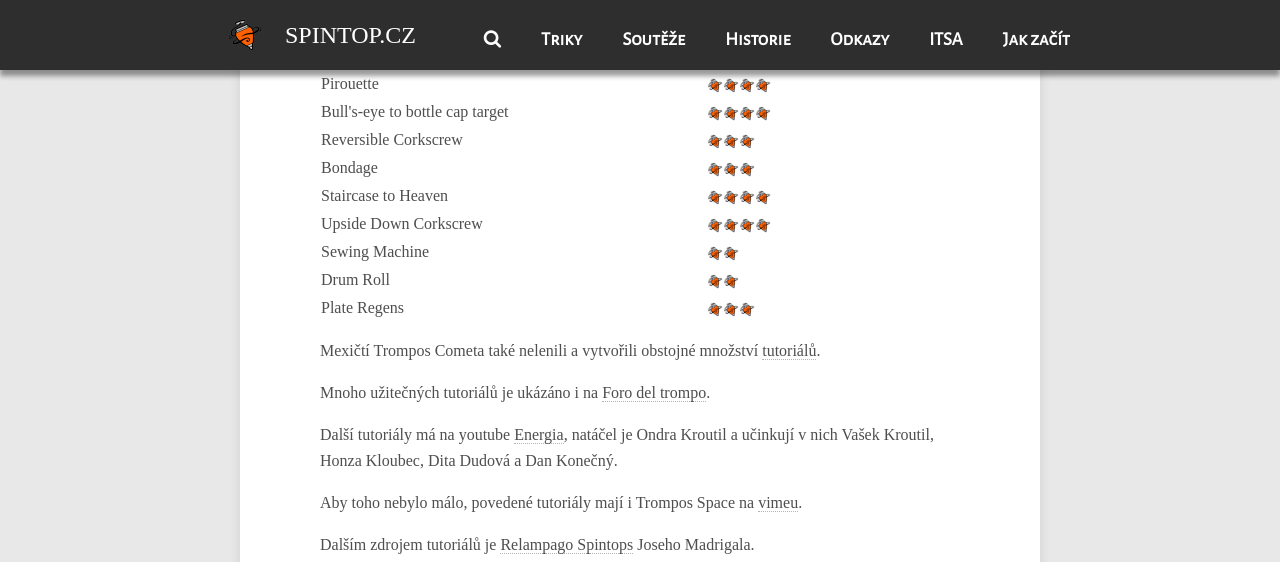
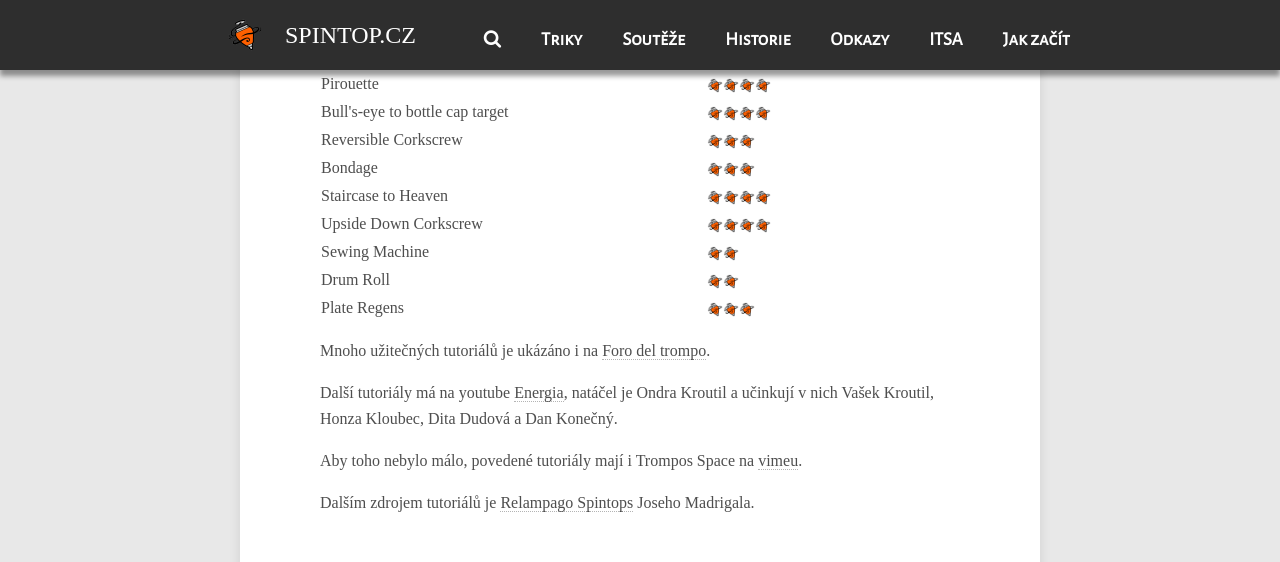
Before and after one commit to Hroch92/spintopcz, a Jekyll site: the page built from _posts/2014-01-29-tutorialy.md, in a window 1280 px wide and 900 px high, scrolled down 3534 px, cut to the strip 0-562 px from the top of the window. Built offline with Jekyll 4.4.1, drawn with Linux system fonts in a browser that asks for light colours; nearby versions of some CDN libraries; comment, search, counter and statistics services are not loaded; some of the changed lines change nothing that is shown.

Commit message:
Update 2014-01-29-tutorialy.md

```diff
--- a/_posts/2014-01-29-tutorialy.md
+++ b/_posts/2014-01-29-tutorialy.md
@@ -3,6 +3,7 @@
 layout: page
 title: Tutoriály
 created: 1390979644
+published: true
 ---
 Vlastní tutoriály na triky s káčou teprve připravujeme, ale kluci ze slusny.net mají pár základních triků natočených, takže <a href="http://www.youtube.com/playlist?list=PLjsnPtQYJ32-B8_Co25-TANusuCUxjooI">tady</a> jsou.
 
@@ -492,7 +493,7 @@
 
 
 
-<p>Několik triků zpracoval i Jorge Alcoz na jeho <a href="http://ta0.com/tricks/tricks.html">webu</a>, některé triky jsou i s podrobným popisem a historií:</p>
+<p>Několik triků zpracoval i Jorge Alcoz na jeho <a href="//ta0.com/tricks/tricks.html">webu</a>, některé triky jsou i s podrobným popisem a historií:</p>
 
 
 
@@ -502,7 +503,7 @@
 
 		<tr>
 
-			<td><a href="http://ta0.com/tricks/sport-division/S01_spinner.swf">Spinner</a></td>
+			<td><a href="//ta0.com/tricks/sport-division/S01_spinner.swf">Spinner</a></td>
 
 			<td><img alt="" src="/images/Tutorialy/obtiznost.png" style="border:0px; height:15px; padding:0px; width:16px" /></td>
 
@@ -510,7 +511,7 @@
 
 		<tr>
 
-			<td><a href="http://http://ta0.com/tricks/sport-division/S02_bigscoop.swf">Big Scoop</a></td>
+			<td><a href="//ta0.com/tricks/sport-division/S02_bigscoop.swf">Big Scoop</a></td>
 
 			<td><img alt="" src="/images/Tutorialy/obtiznost.png" style="border:0px; height:15px; padding:0px; width:16px" /></td>
 
@@ -518,7 +519,7 @@
 
 		<tr>
 
-			<td><a href="http://ta0.com/tricks/sport-division/S03_frisbee.swf">Bull's-eye to Frisbee</a></td>
+			<td><a href="//ta0.com/tricks/sport-division/S03_frisbee.swf">Bull's-eye to Frisbee</a></td>
 
 			<td><img alt="" src="/images/Tutorialy/obtiznost.png" style="border:0px; height:15px; padding:0px; width:16px" /></td>
 
@@ -526,7 +527,7 @@
 
 		<tr>
 
-			<td><a href="http://ta0.com/tricks/sport-division/S04_skyrocket.swf">Sky Rocket</a></td>
+			<td><a href="//ta0.com/tricks/sport-division/S04_skyrocket.swf">Sky Rocket</a></td>
 
 			<td><img alt="" src="/images/Tutorialy/obtiznost.png" style="border:0px; height:15px; padding:0px; width:16px" /></td>
 
@@ -534,7 +535,7 @@
 
 		<tr>
 
-			<td><a href="http://ta0.com/tricks/sport-division/S05_boomerang.swf">Boomerang</a></td>
+			<td><a href="//ta0.com/tricks/sport-division/S05_boomerang.swf">Boomerang</a></td>
 
 			<td><img alt="" src="/images/Tutorialy/obtiznost.png" style="border:0px; height:15px; padding:0px; width:16px" /></td>
 
@@ -542,7 +543,7 @@
 
 		<tr>
 
-			<td><a href="http://ta0.com/tricks/sport-division/S06_boomerang-under-leg.swf">Boomerang Under the Leg</a></td>
+			<td><a href="//ta0.com/tricks/sport-division/S06_boomerang-under-leg.swf">Boomerang Under the Leg</a></td>
 
 			<td><img alt="" src="/images/Tutorialy/obtiznost.png" style="border:0px; height:15px; padding:0px; width:16px" /><img alt="" src="/images/Tutorialy/obtiznost.png" style="border:0px; height:15px; padding:0px; width:16px" /></td>
 
@@ -550,7 +551,7 @@
 
 		<tr>
 
-			<td><a href="http://ta0.com/tricks/sport-division/S07_mgr.swf">Merry Go Round</a></td>
+			<td><a href="//ta0.com/tricks/sport-division/S07_mgr.swf">Merry Go Round</a></td>
 
 			<td><img alt="" src="/images/Tutorialy/obtiznost.png" style="border:0px; height:15px; padding:0px; width:16px" /></td>
 
@@ -558,7 +559,7 @@
 
 		<tr>
 
-			<td><a href="http://http://ta0.com/tricks/sport-division/S08_hacky.swf">Hackey Top</a></td>
+			<td><a href="//ta0.com/tricks/sport-division/S08_hacky.swf">Hackey Top</a></td>
 
 			<td><img alt="" src="/images/Tutorialy/obtiznost.png" style="border:0px; height:15px; padding:0px; width:16px" /></td>
 
@@ -566,7 +567,7 @@
 
 		<tr>
 
-			<td><a href="http://ta0.com/tricks/sport-division/S09_armwalker.swf">Arm Walker</a></td>
+			<td><a href="//ta0.com/tricks/sport-division/S09_armwalker.swf">Arm Walker</a></td>
 
 			<td><img alt="" src="/images/Tutorialy/obtiznost.png" style="border:0px; height:15px; padding:0px; width:16px" /></td>
 
@@ -574,7 +575,7 @@
 
 		<tr>
 
-			<td><a href="http://ta0.com/tricks/sport-division/S10_crazy8.swf">Crazy 8's</a></td>
+			<td><a href="//ta0.com/tricks/sport-division/S10_crazy8.swf">Crazy 8's</a></td>
 
 			<td><img alt="" src="/images/Tutorialy/obtiznost.png" style="border:0px; height:15px; padding:0px; width:16px" /></td>
 
@@ -582,7 +583,7 @@
 
 		<tr>
 
-			<td><a href="http://ta0.com/tricks/sport-division/S11_trapeze.swf">Trapeze</a></td>
+			<td><a href="//ta0.com/tricks/sport-division/S11_trapeze.swf">Trapeze</a></td>
 
 			<td><img alt="" src="/images/Tutorialy/obtiznost.png" style="border:0px; height:15px; padding:0px; width:16px" /></td>
 
@@ -590,7 +591,7 @@
 
 		<tr>
 
-			<td><a href="http://ta0.com/tricks/sport-division/S12_2inch.swf">Bull's-eye to 2 inch target</a></td>
+			<td><a href="//ta0.com/tricks/sport-division/S12_2inch.swf">Bull's-eye to 2 inch target</a></td>
 
 			<td><img alt="" src="/images/Tutorialy/obtiznost.png" style="border:0px; height:15px; padding:0px; width:16px" /><img alt="" src="/images/Tutorialy/obtiznost.png" style="border:0px; height:15px; padding:0px; width:16px" /></td>
 
@@ -598,7 +599,7 @@
 
 		<tr>
 
-			<td><a href="http://ta0.com/tricks/sport-division/S13_BBboomerang.swf">Behind the Back Boomerang</a></td>
+			<td><a href="//ta0.com/tricks/sport-division/S13_BBboomerang.swf">Behind the Back Boomerang</a></td>
 
 			<td><img alt="" src="/images/Tutorialy/obtiznost.png" style="border:0px; height:15px; padding:0px; width:16px" /><img alt="" src="/images/Tutorialy/obtiznost.png" style="border:0px; height:15px; padding:0px; width:16px" /><img alt="" src="/images/Tutorialy/obtiznost.png" style="border:0px; height:15px; padding:0px; width:16px" /></td>
 
@@ -606,7 +607,7 @@
 
 		<tr>
 
-			<td><a href="http://ta0.com/tricks/sport-division/S14_wirewalker.swf">Wirewalker</a></td>
+			<td><a href="//ta0.com/tricks/sport-division/S14_wirewalker.swf">Wirewalker</a></td>
 
 			<td><img alt="" src="/images/Tutorialy/obtiznost.png" style="border:0px; height:15px; padding:0px; width:16px" /></td>
 
@@ -614,7 +615,7 @@
 
 		<tr>
 
-			<td><a href="http://ta0.com/tricks/sport-division/S15_rockbaby.swf">Rock the Baby</a></td>
+			<td><a href="//ta0.com/tricks/sport-division/S15_rockbaby.swf">Rock the Baby</a></td>
 
 			<td><img alt="" src="/images/Tutorialy/obtiznost.png" style="border:0px; height:15px; padding:0px; width:16px" /><img alt="" src="/images/Tutorialy/obtiznost.png" style="border:0px; height:15px; padding:0px; width:16px" /></td>
 
@@ -622,7 +623,7 @@
 
 		<tr>
 
-			<td><a href="http://ta0.com/tricks/sport-division/S16_hopfence.swf">Hop the Fence</a></td>
+			<td><a href="//ta0.com/tricks/sport-division/S16_hopfence.swf">Hop the Fence</a></td>
 
 			<td><img alt="" src="/images/Tutorialy/obtiznost.png" style="border:0px; height:15px; padding:0px; width:16px" /><img alt="" src="/images/Tutorialy/obtiznost.png" style="border:0px; height:15px; padding:0px; width:16px" /></td>
 
@@ -630,7 +631,7 @@
 
 		<tr>
 
-			<td><a href="http://http://ta0.com/tricks/sport-division/S17_gyro.swf">Gyroscopic Flop</a></td>
+			<td><a href="//ta0.com/tricks/sport-division/S17_gyro.swf">Gyroscopic Flop</a></td>
 
 			<td><img alt="" src="/images/Tutorialy/obtiznost.png" style="border:0px; height:15px; padding:0px; width:16px" /><img alt="" src="/images/Tutorialy/obtiznost.png" style="border:0px; height:15px; padding:0px; width:16px" /></td>
 
@@ -638,7 +639,7 @@
 
 		<tr>
 
-			<td><a href="http://ta0.com/tricks/sport-division/S18_mach5.swf">Mach 5</a></td>
+			<td><a href="//ta0.com/tricks/sport-division/S18_mach5.swf">Mach 5</a></td>
 
 			<td><img alt="" src="/images/Tutorialy/obtiznost.png" style="border:0px; height:15px; padding:0px; width:16px" /><img alt="" src="/images/Tutorialy/obtiznost.png" style="border:0px; height:15px; padding:0px; width:16px" /></td>
 
@@ -646,7 +647,7 @@
 
 		<tr>
 
-			<td><a href="http://ta0.com/tricks/sport-division/S19_aroundworld.swf">Around the World</a></td>
+			<td><a href="//ta0.com/tricks/sport-division/S19_aroundworld.swf">Around the World</a></td>
 
 			<td><img alt="" src="/images/Tutorialy/obtiznost.png" style="border:0px; height:15px; padding:0px; width:16px" /><img alt="" src="/images/Tutorialy/obtiznost.png" style="border:0px; height:15px; padding:0px; width:16px" /></td>
 
@@ -654,7 +655,7 @@
 
 		<tr>
 
-			<td><a href="http://ta0.com/tricks/sport-division/S20_divebomber.swf">Dive Bomber</a></td>
+			<td><a href="//ta0.com/tricks/sport-division/S20_divebomber.swf">Dive Bomber</a></td>
 
 			<td><img alt="" src="/images/Tutorialy/obtiznost.png" style="border:0px; height:15px; padding:0px; width:16px" /><img alt="" src="/images/Tutorialy/obtiznost.png" style="border:0px; height:15px; padding:0px; width:16px" /></td>
 
@@ -662,7 +663,7 @@
 
 		<tr>
 
-			<td><a href="http://ta0.com/tricks/corkscrew.html">Corkscrew</a></td>
+			<td><a href="//ta0.com/tricks/corkscrew.html">Corkscrew</a></td>
 
 			<td><img alt="" src="/images/Tutorialy/obtiznost.png" style="border:0px; height:15px; padding:0px; width:16px" /><img alt="" src="/images/Tutorialy/obtiznost.png" style="border:0px; height:15px; padding:0px; width:16px" /></td>
 
@@ -670,7 +671,7 @@
 
 		<tr>
 
-			<td><a href="http://ta0.com/tricks/cablecar.html">Cable Car</a></td>
+			<td><a href="//ta0.com/tricks/cablecar.html">Cable Car</a></td>
 
 			<td><img alt="" src="/images/Tutorialy/obtiznost.png" style="border:0px; height:15px; padding:0px; width:16px" /><img alt="" src="/images/Tutorialy/obtiznost.png" style="border:0px; height:15px; padding:0px; width:16px" /></td>
 
@@ -678,7 +679,7 @@
 
 		<tr>
 
-			<td><a href="http://ta0.com/tricks/rollercoaster.html">Roller Coaster to Hand + to String</a></td>
+			<td><a href="//ta0.com/tricks/rollercoaster.html">Roller Coaster to Hand + to String</a></td>
 
 			<td><img alt="" src="/images/Tutorialy/obtiznost.png" style="border:0px; height:15px; padding:0px; width:16px" /><img alt="" src="/images/Tutorialy/obtiznost.png" style="border:0px; height:15px; padding:0px; width:16px" /></td>
 
@@ -686,7 +687,7 @@
 
 		<tr>
 
-			<td><a href="http://ta0.com/tricks/sport-division/S25_timewarp.swf">Time Warp</a></td>
+			<td><a href="//ta0.com/tricks/sport-division/S25_timewarp.swf">Time Warp</a></td>
 
 			<td><img alt="" src="/images/Tutorialy/obtiznost.png" style="border:0px; height:15px; padding:0px; width:16px" /><img alt="" src="/images/Tutorialy/obtiznost.png" style="border:0px; height:15px; padding:0px; width:16px" /></td>
 
@@ -694,7 +695,7 @@
 
 		<tr>
 
-			<td><a href="http://ta0.com/tricks/sport-division/S26_bermuda.swf">Bermuda Triangle</a></td>
+			<td><a href="//ta0.com/tricks/sport-division/S26_bermuda.swf">Bermuda Triangle</a></td>
 
 			<td><img alt="" src="/images/Tutorialy/obtiznost.png" style="border:0px; height:15px; padding:0px; width:16px" /><img alt="" src="/images/Tutorialy/obtiznost.png" style="border:0px; height:15px; padding:0px; width:16px" /><img alt="" src="/images/Tutorialy/obtiznost.png" style="border:0px; height:15px; padding:0px; width:16px" /></td>
 
@@ -702,7 +703,7 @@
 
 		<tr>
 
-			<td><a href="http://ta0.com/tricks/sport-division/S27_whip.swf">Whip Catch</a></td>
+			<td><a href="//ta0.com/tricks/sport-division/S27_whip.swf">Whip Catch</a></td>
 
 			<td><img alt="" src="/images/Tutorialy/obtiznost.png" style="border:0px; height:15px; padding:0px; width:16px" /><img alt="" src="/images/Tutorialy/obtiznost.png" style="border:0px; height:15px; padding:0px; width:16px" /><img alt="" src="/images/Tutorialy/obtiznost.png" style="border:0px; height:15px; padding:0px; width:16px" /></td>
 
@@ -710,7 +711,7 @@
 
 		<tr>
 
-			<td><a href="http://ta0.com/tricks/sport-division/S28_lasso.swf">Lasso Catch</a></td>
+			<td><a href="//ta0.com/tricks/sport-division/S28_lasso.swf">Lasso Catch</a></td>
 
 			<td><img alt="" src="/images/Tutorialy/obtiznost.png" style="border:0px; height:15px; padding:0px; width:16px" /><img alt="" src="/images/Tutorialy/obtiznost.png" style="border:0px; height:15px; padding:0px; width:16px" /></td>
 
@@ -718,7 +719,7 @@
 
 		<tr>
 
-			<td><a href="http://ta0.com/tricks/drumbeat.html">Drumbeat</a></td>
+			<td><a href="//ta0.com/tricks/drumbeat.html">Drumbeat</a></td>
 
 			<td><img alt="" src="/images/Tutorialy/obtiznost.png" style="border:0px; height:15px; padding:0px; width:16px" /><img alt="" src="/images/Tutorialy/obtiznost.png" style="border:0px; height:15px; padding:0px; width:16px" /><img alt="" src="/images/Tutorialy/obtiznost.png" style="border:0px; height:15px; padding:0px; width:16px" /></td>
 
@@ -726,7 +727,7 @@
 
 		<tr>
 
-			<td><a href="http://ta0.com/tricks/sport-division/S31_udmgr.swf">Upside Down Merry Go Round</a></td>
+			<td><a href="//ta0.com/tricks/sport-division/S31_udmgr.swf">Upside Down Merry Go Round</a></td>
 
 			<td><img alt="" src="/images/Tutorialy/obtiznost.png" style="border:0px; height:15px; padding:0px; width:16px" /><img alt="" src="/images/Tutorialy/obtiznost.png" style="border:0px; height:15px; padding:0px; width:16px" /><img alt="" src="/images/Tutorialy/obtiznost.png" style="border:0px; height:15px; padding:0px; width:16px" /></td>
 
@@ -734,7 +735,7 @@
 
 		<tr>
 
-			<td><a href="http://http://ta0.com/tricks/sport-division/S32_barrelrolls.swf">Barrel Rolls</a></td>
+			<td><a href="//ta0.com/tricks/sport-division/S32_barrelrolls.swf">Barrel Rolls</a></td>
 
 			<td><img alt="" src="/images/Tutorialy/obtiznost.png" style="border:0px; height:15px; padding:0px; width:16px" /><img alt="" src="/images/Tutorialy/obtiznost.png" style="border:0px; height:15px; padding:0px; width:16px" /></td>
 
@@ -742,7 +743,7 @@
 
 		<tr>
 
-			<td><a href="http://ta0.com/tricks/sport-division/S33_bbtrapezelasso.swf">Behind the Back Trapeze to Lasso</a></td>
+			<td><a href="//ta0.com/tricks/sport-division/S33_bbtrapezelasso.swf">Behind the Back Trapeze to Lasso</a></td>
 
 			<td><img alt="" src="/images/Tutorialy/obtiznost.png" style="border:0px; height:15px; padding:0px; width:16px" /><img alt="" src="/images/Tutorialy/obtiznost.png" style="border:0px; height:15px; padding:0px; width:16px" /><img alt="" src="/images/Tutorialy/obtiznost.png" style="border:0px; height:15px; padding:0px; width:16px" /><img alt="" src="/images/Tutorialy/obtiznost.png" style="border:0px; height:15px; padding:0px; width:16px" /></td>
 
@@ -750,7 +751,7 @@
 
 		<tr>
 
-			<td><a href="http://ta0.com/tricks/sport-division/S34_1handtrapeze.swf">One Hand Trapeze</a></td>
+			<td><a href="//ta0.com/tricks/sport-division/S34_1handtrapeze.swf">One Hand Trapeze</a></td>
 
 			<td><img alt="" src="/images/Tutorialy/obtiznost.png" style="border:0px; height:15px; padding:0px; width:16px" /><img alt="" src="/images/Tutorialy/obtiznost.png" style="border:0px; height:15px; padding:0px; width:16px" /><img alt="" src="/images/Tutorialy/obtiznost.png" style="border:0px; height:15px; padding:0px; width:16px" /></td>
 
@@ -758,7 +759,7 @@
 
 		<tr>
 
-			<td><a href="http://ta0.com/tricks/sport-division/S35_1handlasso.swf">One Hand Lasso</a></td>
+			<td><a href="//ta0.com/tricks/sport-division/S35_1handlasso.swf">One Hand Lasso</a></td>
 
 			<td><img alt="" src="/images/Tutorialy/obtiznost.png" style="border:0px; height:15px; padding:0px; width:16px" /><img alt="" src="/images/Tutorialy/obtiznost.png" style="border:0px; height:15px; padding:0px; width:16px" /><img alt="" src="/images/Tutorialy/obtiznost.png" style="border:0px; height:15px; padding:0px; width:16px" /></td>
 
@@ -766,7 +767,7 @@
 
 		<tr>
 
-			<td><a href="http://ta0.com/tricks/joker_choker.html">Joker Choker</a></td>
+			<td><a href="//ta0.com/tricks/joker_choker.html">Joker Choker</a></td>
 
 			<td><img alt="" src="/images/Tutorialy/obtiznost.png" style="border:0px; height:15px; padding:0px; width:16px" /><img alt="" src="/images/Tutorialy/obtiznost.png" style="border:0px; height:15px; padding:0px; width:16px" /><img alt="" src="/images/Tutorialy/obtiznost.png" style="border:0px; height:15px; padding:0px; width:16px" /></td>
 
@@ -774,7 +775,7 @@
 
 		<tr>
 
-			<td><a href="http://ta0.com/tricks/sport-division/S37_bb1handlasso.swf">Behind the Back One Hand Lasso</a></td>
+			<td><a href="//ta0.com/tricks/sport-division/S37_bb1handlasso.swf">Behind the Back One Hand Lasso</a></td>
 
 			<td><img alt="" src="/images/Tutorialy/obtiznost.png" style="border:0px; height:15px; padding:0px; width:16px" /><img alt="" src="/images/Tutorialy/obtiznost.png" style="border:0px; height:15px; padding:0px; width:16px" /><img alt="" src="/images/Tutorialy/obtiznost.png" style="border:0px; height:15px; padding:0px; width:16px" /><img alt="" src="/images/Tutorialy/obtiznost.png" style="border:0px; height:15px; padding:0px; width:16px" /></td>
 
@@ -782,7 +783,7 @@
 
 		<tr>
 
-			<td><a href="http://ta0.com/tricks/sport-division/S38_magneticwire.swf">Magnetic Wire Orbits (Satellites)</a></td>
+			<td><a href="//ta0.com/tricks/sport-division/S38_magneticwire.swf">Magnetic Wire Orbits (Satellites)</a></td>
 
 			<td><img alt="" src="/images/Tutorialy/obtiznost.png" style="border:0px; height:15px; padding:0px; width:16px" /><img alt="" src="/images/Tutorialy/obtiznost.png" style="border:0px; height:15px; padding:0px; width:16px" /><img alt="" src="/images/Tutorialy/obtiznost.png" style="border:0px; height:15px; padding:0px; width:16px" /></td>
 
@@ -790,7 +791,7 @@
 
 		<tr>
 
-			<td><a href="http://ta0.com/tricks/sport-division/S39_pirouette.swf">Pirouette</a></td>
+			<td><a href="//ta0.com/tricks/sport-division/S39_pirouette.swf">Pirouette</a></td>
 
 			<td><img alt="" src="/images/Tutorialy/obtiznost.png" style="border:0px; height:15px; padding:0px; width:16px" /><img alt="" src="/images/Tutorialy/obtiznost.png" style="border:0px; height:15px; padding:0px; width:16px" /><img alt="" src="/images/Tutorialy/obtiznost.png" style="border:0px; height:15px; padding:0px; width:16px" /><img alt="" src="/images/Tutorialy/obtiznost.png" style="border:0px; height:15px; padding:0px; width:16px" /></td>
 
@@ -798,7 +799,7 @@
 
 		<tr>
 
-			<td><a href="http://ta0.com/tricks/sport-division/S40_bottlecap.swf">Bull's-eye to bottle cap target</a></td>
+			<td><a href="//ta0.com/tricks/sport-division/S40_bottlecap.swf">Bull's-eye to bottle cap target</a></td>
 
 			<td><img alt="" src="/images/Tutorialy/obtiznost.png" style="border:0px; height:15px; padding:0px; width:16px" /><img alt="" src="/images/Tutorialy/obtiznost.png" style="border:0px; height:15px; padding:0px; width:16px" /><img alt="" src="/images/Tutorialy/obtiznost.png" style="border:0px; height:15px; padding:0px; width:16px" /><img alt="" src="/images/Tutorialy/obtiznost.png" style="border:0px; height:15px; padding:0px; width:16px" /></td>
 
@@ -806,7 +807,7 @@
 
 		<tr>
 
-			<td><a href="http://ta0.com/tricks/reversible.html">Reversible Corkscrew</a></td>
+			<td><a href="//ta0.com/tricks/reversible.html">Reversible Corkscrew</a></td>
 
 			<td><img alt="" src="/images/Tutorialy/obtiznost.png" style="border:0px; height:15px; padding:0px; width:16px" /><img alt="" src="/images/Tutorialy/obtiznost.png" style="border:0px; height:15px; padding:0px; width:16px" /><img alt="" src="/images/Tutorialy/obtiznost.png" style="border:0px; height:15px; padding:0px; width:16px" /></td>
 
@@ -814,7 +815,7 @@
 
 		<tr>
 
-			<td><a href="http://ta0.com/tricks/bondage.html">Bondage</a></td>
+			<td><a href="//ta0.com/tricks/bondage.html">Bondage</a></td>
 
 			<td><img alt="" src="/images/Tutorialy/obtiznost.png" style="border:0px; height:15px; padding:0px; width:16px" /><img alt="" src="/images/Tutorialy/obtiznost.png" style="border:0px; height:15px; padding:0px; width:16px" /><img alt="" src="/images/Tutorialy/obtiznost.png" style="border:0px; height:15px; padding:0px; width:16px" /></td>
 
@@ -822,7 +823,7 @@
 
 		<tr>
 
-			<td><a href="http://ta0.com/tricks/staircase.html">Staircase to Heaven</a></td>
+			<td><a href="//ta0.com/tricks/staircase.html">Staircase to Heaven</a></td>
 
 			<td><img alt="" src="/images/Tutorialy/obtiznost.png" style="border:0px; height:15px; padding:0px; width:16px" /><img alt="" src="/images/Tutorialy/obtiznost.png" style="border:0px; height:15px; padding:0px; width:16px" /><img alt="" src="/images/Tutorialy/obtiznost.png" style="border:0px; height:15px; padding:0px; width:16px" /><img alt="" src="/images/Tutorialy/obtiznost.png" style="border:0px; height:15px; padding:0px; width:16px" /></td>
 
@@ -830,7 +831,7 @@
 
 		<tr>
 
-			<td><a href="http://ta0.com/tricks/ud_corkscrew.html">Upside Down Corkscrew</a></td>
+			<td><a href="//ta0.com/tricks/ud_corkscrew.html">Upside Down Corkscrew</a></td>
 
 			<td><img alt="" src="/images/Tutorialy/obtiznost.png" style="border:0px; height:15px; padding:0px; width:16px" /><img alt="" src="/images/Tutorialy/obtiznost.png" style="border:0px; height:15px; padding:0px; width:16px" /><img alt="" src="/images/Tutorialy/obtiznost.png" style="border:0px; height:15px; padding:0px; width:16px" /><img alt="" src="/images/Tutorialy/obtiznost.png" style="border:0px; height:15px; padding:0px; width:16px" /></td>
 
@@ -838,7 +839,7 @@
 
 		<tr>
 
-			<td><a href="http://ta0.com/tricks/sewing_machine.html">Sewing Machine</a></td>
+			<td><a href="//ta0.com/tricks/sewing_machine.html">Sewing Machine</a></td>
 
 			<td><img alt="" src="/images/Tutorialy/obtiznost.png" style="border:0px; height:15px; padding:0px; width:16px" /><img alt="" src="/images/Tutorialy/obtiznost.png" style="border:0px; height:15px; padding:0px; width:16px" /></td>
 
@@ -846,7 +847,7 @@
 
 		<tr>
 
-			<td><a href="http://ta0.com/tricks/drumroll.html">Drum Roll</a></td>
+			<td><a href="//ta0.com/tricks/drumroll.html">Drum Roll</a></td>
 
 			<td><img alt="" src="/images/Tutorialy/obtiznost.png" style="border:0px; height:15px; padding:0px; width:16px" /><img alt="" src="/images/Tutorialy/obtiznost.png" style="border:0px; height:15px; padding:0px; width:16px" /></td>
 
@@ -854,7 +855,7 @@
 
 		<tr>
 
-			<td><a href="http://ta0.com/tricks/plate_regen.html">Plate Regens</a></td>
+			<td><a href="//ta0.com/tricks/plate_regen.html">Plate Regens</a></td>
 
 			<td><img alt="" src="/images/Tutorialy/obtiznost.png" style="border:0px; height:15px; padding:0px; width:16px" /><img alt="" src="/images/Tutorialy/obtiznost.png" style="border:0px; height:15px; padding:0px; width:16px" /><img alt="" src="/images/Tutorialy/obtiznost.png" style="border:0px; height:15px; padding:0px; width:16px" /></td>
 
@@ -864,9 +865,6 @@
 
 </table>
 
-
-
-Mexičtí Trompos Cometa také nelenili a vytvořili obstojné množství <a href="http://www.tromposcometa.mx/trucos.php">tutoriálů</a>.
 
 
 
```
